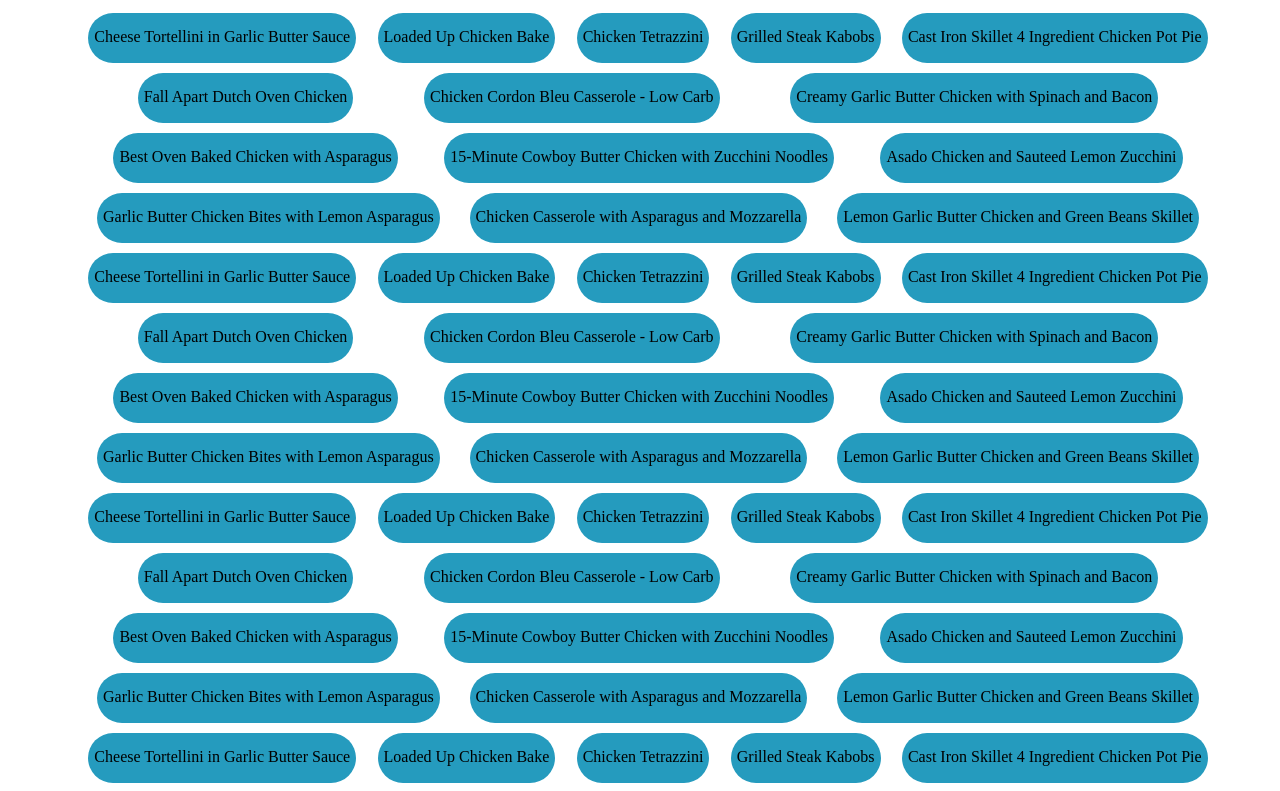
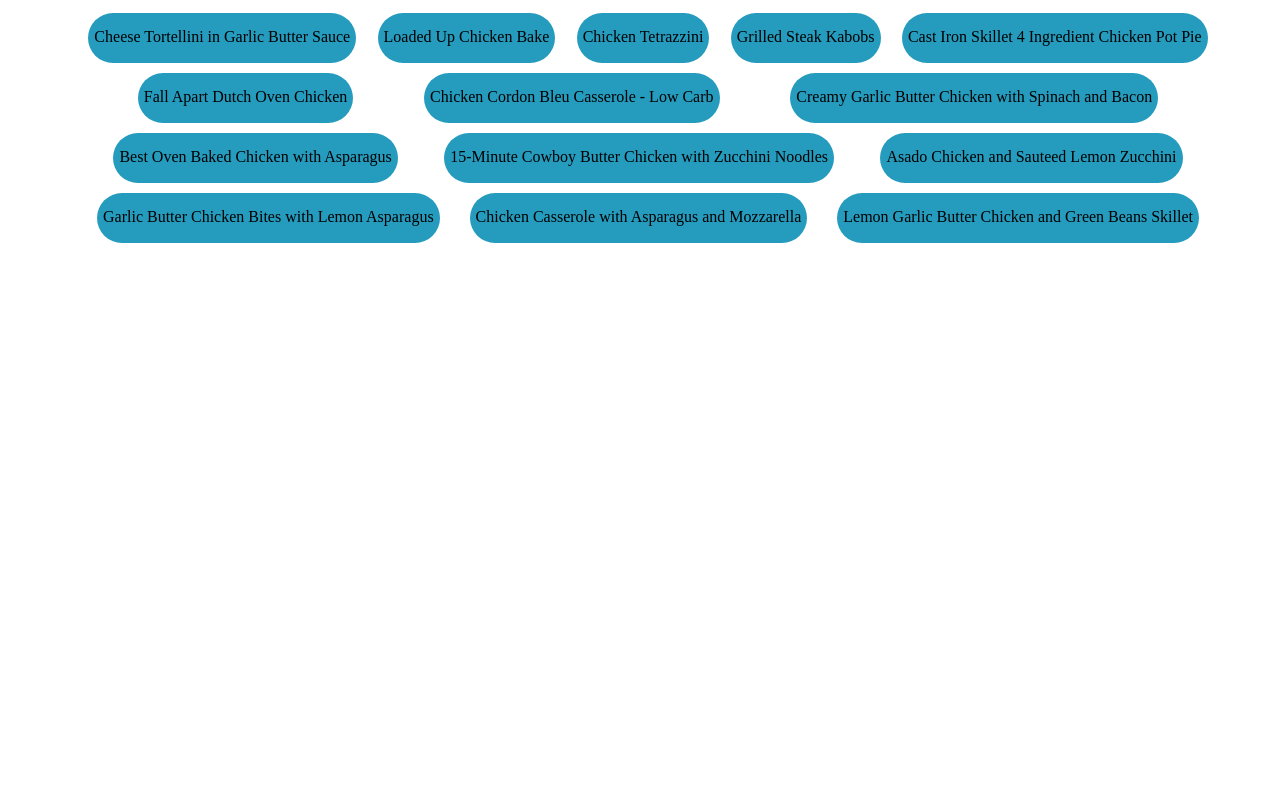
Before and after one commit to bgoff1/recipes, an Angular app: page / in a window 1280 px wide. Shown: the top 791 px of the page. Built offline with nearby package versions, Linux system fonts and the light colour scheme.

Commit message:
Work on a fix for opening images

```diff
--- a/src/app/components/recipe-table/recipe-table.component.ts
+++ b/src/app/components/recipe-table/recipe-table.component.ts
@@ -1,6 +1,5 @@
 import { Component, OnInit } from '@angular/core';
 import { RecipeService } from '../../services/recipe.service';
-import { Router } from '@angular/router';
 
 @Component({
   selector: 'recipe-table',
@@ -10,18 +9,16 @@ import { Router } from '@angular/router';
 export class RecipeTableComponent implements OnInit {
   recipes = [];
 
-  constructor(private recipeService: RecipeService, private router: Router) { }
+  constructor(private recipeService: RecipeService) { }
 
   ngOnInit() {
-    for (let i = 0; i < 25; i++) {
-      for (const item of this.recipeService.getRecipes()) {
-        this.recipes.push(item);
-      }
+    for (const item of this.recipeService.getRecipes()) {
+      this.recipes.push(item);
     }
   }
 
   navigate(item) {
-    window.open(`/assets/${item.location}`);
+    window.open(`/recipe/assets/${item.location}`);
     // this.router.navigateByUrl(`/assets/${item.location}`);
   }
 
```
